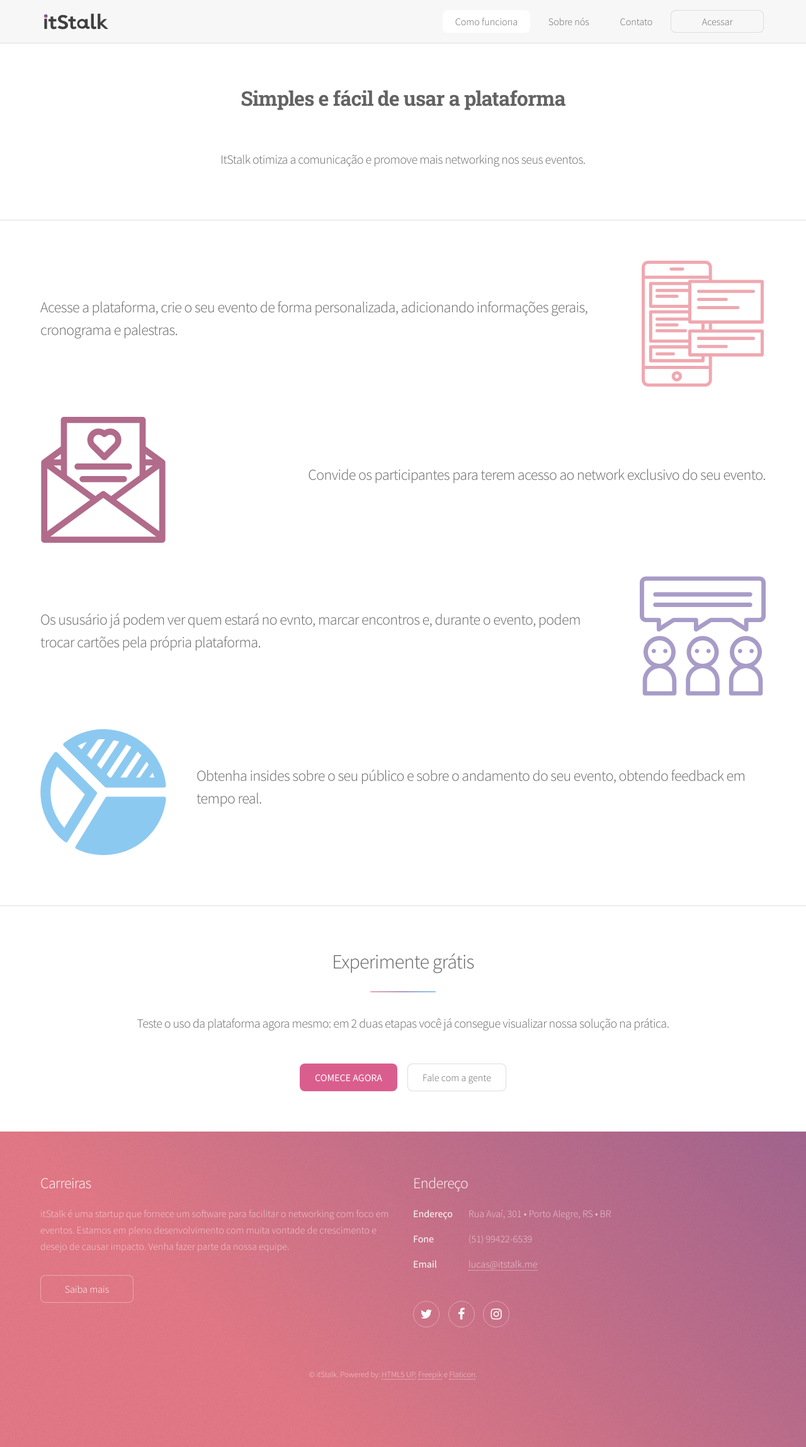
After one commit to itstalk/itstalk.github.com, a web app: file como-funciona.html in a window 1280 px wide. The commit adds this page. Shown: the whole page at 63% size. Run offline with its HTML, style and script files only (its server is not run), Linux system fonts and the light colour scheme; some libraries are stand-ins or nearby versions.

Commit message:
Página 'Como Funciona'

```diff
--- a/assets/css/main.css
+++ b/assets/css/main.css
@@ -3787,6 +3787,71 @@ input, select, textarea {
 
 		}
 
+    .main.titulo h2 {
+        font-family: 'Roboto Slab', serif;
+    }
+    .main.titulo h2::after {
+        background-image: none !important;
+        background-color: transparent !important;
+    }
+
+    .pontos-alternados {
+        max-width: 80em;
+        margin: 0 auto;
+    }
+
+    .pontos-alternados > div {
+        display: flex;
+        align-items: center;
+        justify-content: space-between;
+    }
+        .pontos-alternados > div > h2 {
+            display: flex;
+            width: auto;
+        }
+        .pontos-alternados > div > img {
+            width: 25%;
+            max-width: 200px;
+        }
+    .pontos-alternados > div:not(last-child) {
+        margin-bottom: 3em;
+    }
+
+    .pontos-alternados
+
+    @media screen and (max-width: 700px) {
+
+        .pontos-alternados > div {
+            flex-direction: column;
+        }
+            .pontos-alternados > div > h2 {
+                width: 100%;
+                font-size: 1.3em;
+                margin-bottom: 2em;
+            }
+            .pontos-alternados > div > img {
+                margin-bottom: 2em;
+                width: 50%;
+            }
+
+    }
+
+    @media screen and (min-width: 701px) {
+
+        .pontos-alternados > div:nth-child(odd) {
+            flex-direction: row-reverse;
+        }
+
+        .pontos-alternados > div:nth-child(odd) > h2 {
+            margin-right: 3em;
+        }
+        .pontos-alternados > div:nth-child(even) > img {
+            margin-right: 3em;
+        }
+
+    }
+
+
 /* Footer */
 
 	#footer {
--- /dev/null
+++ b/como-funciona.html
@@ -0,0 +1,166 @@
+<!DOCTYPE HTML>
+<!--
+    Stellar by HTML5 UP
+    html5up.net | @ajlkn
+    Free for personal and commercial use under the CCA 3.0 license (html5up.net/license)
+-->
+<html>
+    <head>
+        <meta charset="utf-8" />
+        <meta name="viewport" content="width=device-width, initial-scale=1, user-scalable=no" />
+
+        <title>itStalk: Muito mais networking.</title>
+        <meta name="description"            content="ItStalk permite que os participantes do seu evento realizem muito mais networking. Nossa plataforma traz praticidades na gestão do evento aos organizadores e mais networking aos participantes." />
+        <meta name="author"                 content="lucas@itstalk.me" />
+        <meta property="og:locale"          content="pt_BR"/>
+        <meta property="og:type"            content="website" />
+        <meta property="og:title"           content="itStalk: potencializando o networking."/>
+        <meta property="og:url"             content="https://itstalk.me" />
+        <meta property='og:image'           content='https://itstalk.me/assets/img/opengraph.jpg'/>
+        <meta property="og:image:type"      content="image/jpeg">
+        <meta property="og:image:width"     content="800">
+        <meta property="og:image:height"    content="600">
+        <meta property="og:description"     content="ItStalk permite que os participantes do seu evento realizem muito mais networking.Nossa plataforma traz praticidades na gestão do evento aos organizadores e mais networking aos participantes. "/>
+        <meta property="og:site_name"       content="itStalk.me" />
+
+        <link rel="stylesheet"              href="assets/css/main.css" />
+        <noscript><link rel="stylesheet"    href="assets/css/noscript.css" /></noscript>
+    </head>
+    <body class="is-preload">
+
+        <!-- Wrapper -->
+            <div id="wrapper">
+
+                <!-- Nav -->
+                    <nav id="nav-dropdown-wrapper" class="hidden">
+                        <ul class="principais">
+                            <li><a href="como-funciona.html">Como funciona</a></li>
+                            <li><a href="#">Sobre nós</a></li>
+                            <li><a href="#">Contato</a></li>
+                            <li class="acessar"><a href="#">Acessar</a></li>
+                        </ul>
+                    </nav>
+
+                    <nav id="nav" class="alt">
+                        <a href="#" id="logotipo"><img src="images/logo/itStalk-Logo-Cinza-Colorido.svg" alt="itStalk"/></a>
+
+                        <a href="#" id="nav-dropdown-menu" class="menu">
+                            <span class="fa fa-bars"></span>
+                        </a>
+
+                        <ul class="principais">
+                            <li><a href="como-funciona.html" class="active">Como funciona</a></li>
+                            <li><a href="#">Sobre nós</a></li>
+                            <li><a href="#">Contato</a></li>
+                            <li><a href="#" class="button">Acessar</a></li>
+                        </ul>
+                    </nav>
+
+                <!-- Main -->
+                    <div id="main">
+
+                        <!-- Get Started -->
+                            <section class="main special titulo">
+                                <header class="major">
+                                    <h2>Simples e fácil de usar a plataforma</h2>
+                                    <p>ItStalk otimiza a comunicação e promove mais networking nos seus eventos.</p>
+                                </header>
+                            </section>
+
+                        <!-- Content -->
+							<section id="content" class="main pontos-alternados">
+                                <div>
+                                    <img src="images/application-development.svg" alt="">
+                                    <h2>Acesse a plataforma, crie o seu evento de forma personalizada, adicionando informações gerais, cronograma e palestras.</h2>
+                                </div>
+
+                                <div>
+                                    <img src="images/wedding-invitation.svg" alt="">
+                                    <h2>Convide os participantes para terem acesso ao network exclusivo do seu evento.</h2>
+                                </div>
+
+                                <div>
+                                    <img src="images/conversation.svg" alt="">
+                                    <h2>Os ususário já podem ver quem estará no evnto, marcar encontros e, durante o evento, podem trocar cartões pela própria plataforma.</h2>
+                                </div>
+
+                                <div>
+                                    <img src="images/pie-chart-stats.svg" alt="">
+                                    <h2>Obtenha insides sobre o seu público e sobre o andamento do seu evento, obtendo feedback em tempo real.</h2>
+                                </div>
+                            </section>
+
+                            <!-- Get Started -->
+                            <section id="cta" class="main special">
+                                <header class="major">
+                                    <h2>Experimente grátis</h2>
+                                    <p>Teste o uso da plataforma agora mesmo: em 2 duas etapas você já consegue visualizar nossa solução na prática.</p>
+                                </header>
+                                <footer class="major">
+                                    <ul class="actions special">
+                                        <li><a href="https://itstalk-client.herokuapp.com/evento/acessar-com-link" class="button primary">Comece agora</a></li>
+                                        <li><a href="#footer" class="button">Fale com a gente</a></li>
+                                    </ul>
+                                </footer>
+                            </section>
+
+                    </div>
+
+                <!-- Footer -->
+                    <footer id="footer">
+                        <section>
+                            <h2>Carreiras</h2>
+                            <p>itStalk é uma startup que fornece um software para facilitar o networking com foco em eventos. Estamos em pleno desenvolvimento com muita vontade de crescimento e desejo de causar impacto. Venha fazer parte da nossa equipe.</p>
+                            <ul class="actions">
+                                <li><a href="#" class="button">Saiba mais</a></li>
+                            </ul>
+                        </section>
+                        <section>
+                            <h2>Endereço</h2>
+                            <dl class="alt">
+                                <dt>Endereço</dt>
+                                <dd>Rua Avaí, 301 &bull; Porto Alegre, RS &bull; BR</dd>
+                                <dt>Fone</dt>
+                                <dd>(51) 99422-6539</dd>
+                                <dt>Email</dt>
+                                <dd><a href="#">lucas@itstalk.me</a></dd>
+                            </dl>
+                            <ul class="icons">
+                                <li><a href="#" class="icon fa-twitter alt"><span class="label">Twitter</span></a></li>
+                                <li><a href="#" class="icon fa-facebook alt"><span class="label">Facebook</span></a></li>
+                                <li><a href="#" class="icon fa-instagram alt"><span class="label">Instagram</span></a></li>
+                            </ul>
+                        </section>
+                        <p class="copyright">&copy; itStalk. Powered by: <a href="https://html5up.net">HTML5 UP</a>, <a href='https://br.freepik.com/vetores-gratis/reuniao-comercial-bem-sucedida-ou-entrevista-de-trabalho_1311606.htm'>Freepik</a> e <a href='https://www.flaticon.com'>Flaticon</a>.</p>
+                    </footer>
+
+            </div>
+
+        <!-- Scripts -->
+            <script src="assets/js/jquery.min.js"></script>
+            <script src="assets/js/browser.min.js"></script>
+            <script src="assets/js/breakpoints.min.js"></script>
+            <script src="assets/js/main.js"></script>
+
+        <!-- Global site tag (gtag.js) - Google Analytics -->
+            <script async src="https://www.googletagmanager.com/gtag/js?id=UA-122661060-1"></script>
+            <script>
+                window.dataLayer = window.dataLayer || [];
+                function gtag(){dataLayer.push(arguments);}
+                gtag('js', new Date());
+                gtag('config', 'UA-122661060-1');
+            </script>
+
+        <!-- Tawk.to -->
+            <script type="text/javascript">
+            var Tawk_API=Tawk_API||{}, Tawk_LoadStart=new Date();(function(){var s1=document.createElement("script"),s0=document.getElementsByTagName("script")[0];
+                s1.async=true;
+                s1.src='https://embed.tawk.to/5b43ad1e6d961556373d8c8e/default';
+                s1.charset='UTF-8';
+                s1.setAttribute('crossorigin','*');
+                s0.parentNode.insertBefore(s1,s0);
+            })();
+            </script>
+
+    </body>
+</html>
--- a/index.html
+++ b/index.html
@@ -34,7 +34,7 @@
                 <!-- Nav -->
                     <nav id="nav-dropdown-wrapper" class="hidden">
                         <ul class="principais">
-                            <li><a href="#">Como funciona</a></li>
+                            <li><a href="como-funciona.html">Como funciona</a></li>
                             <li><a href="#">Sobre nós</a></li>
                             <li><a href="#">Contato</a></li>
                             <li class="acessar"><a href="#">Acessar</a></li>
@@ -49,7 +49,7 @@
                         </a>
 
                         <ul class="principais">
-                            <li><a href="#">Como funciona</a></li>
+                            <li><a href="como-funciona.html">Como funciona</a></li>
                             <li><a href="#">Sobre nós</a></li>
                             <li><a href="#">Contato</a></li>
                             <li><a href="#" class="button">Acessar</a></li>
@@ -141,7 +141,7 @@
                                 <li><a href="#" class="icon fa-instagram alt"><span class="label">Instagram</span></a></li>
                             </ul>
                         </section>
-                        <p class="copyright">&copy; itStalk. Powered by: <a href="https://html5up.net">HTML5 UP</a> e <a href='https://br.freepik.com/vetores-gratis/reuniao-comercial-bem-sucedida-ou-entrevista-de-trabalho_1311606.htm'>Freepik</a>.</p>
+                        <p class="copyright">&copy; itStalk. Powered by: <a href="https://html5up.net">HTML5 UP</a>, <a href='https://br.freepik.com/vetores-gratis/reuniao-comercial-bem-sucedida-ou-entrevista-de-trabalho_1311606.htm'>Freepik</a> e <a href='https://www.flaticon.com'>Flaticon</a>.</p>
                     </footer>
 
             </div>
```
Also changed, not shown: images/application-development.svg (added), images/conversation.svg (added), images/pie-chart-stats.svg (added), images/wedding-invitation.svg (added).
